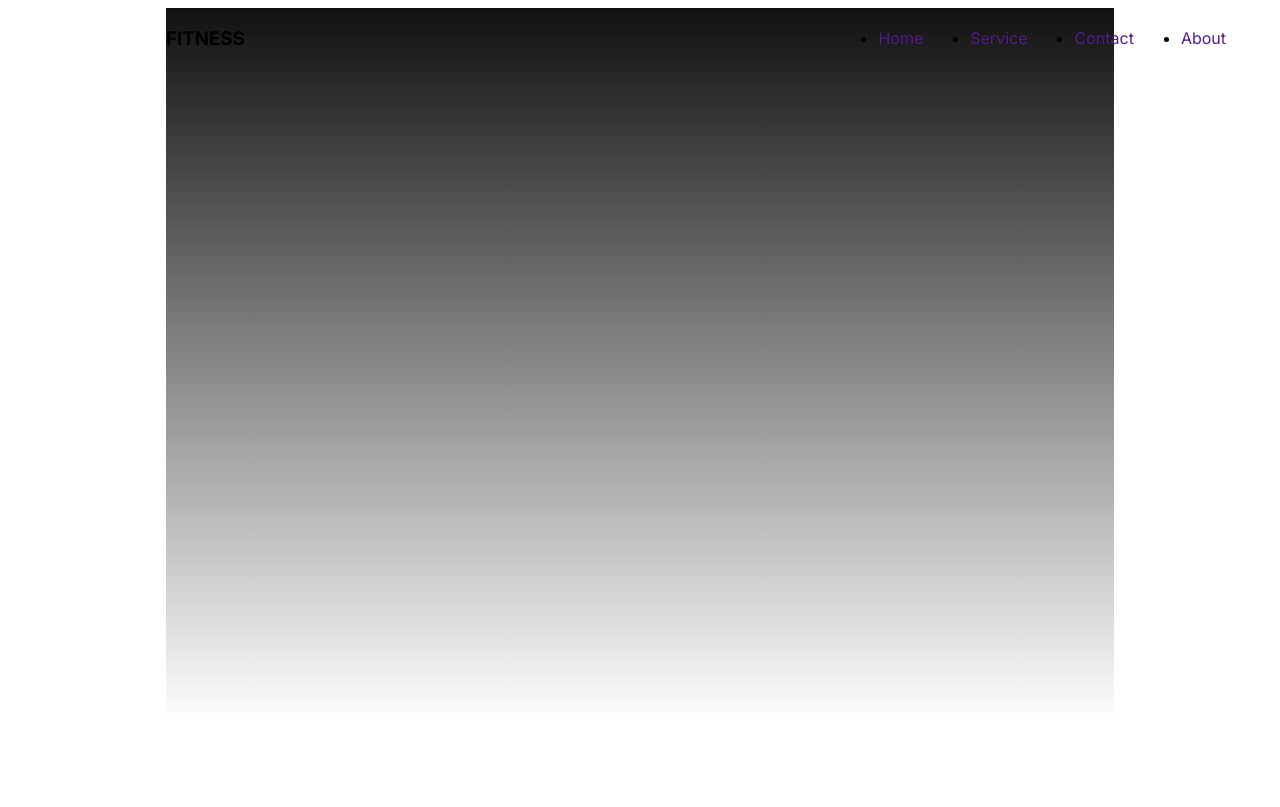
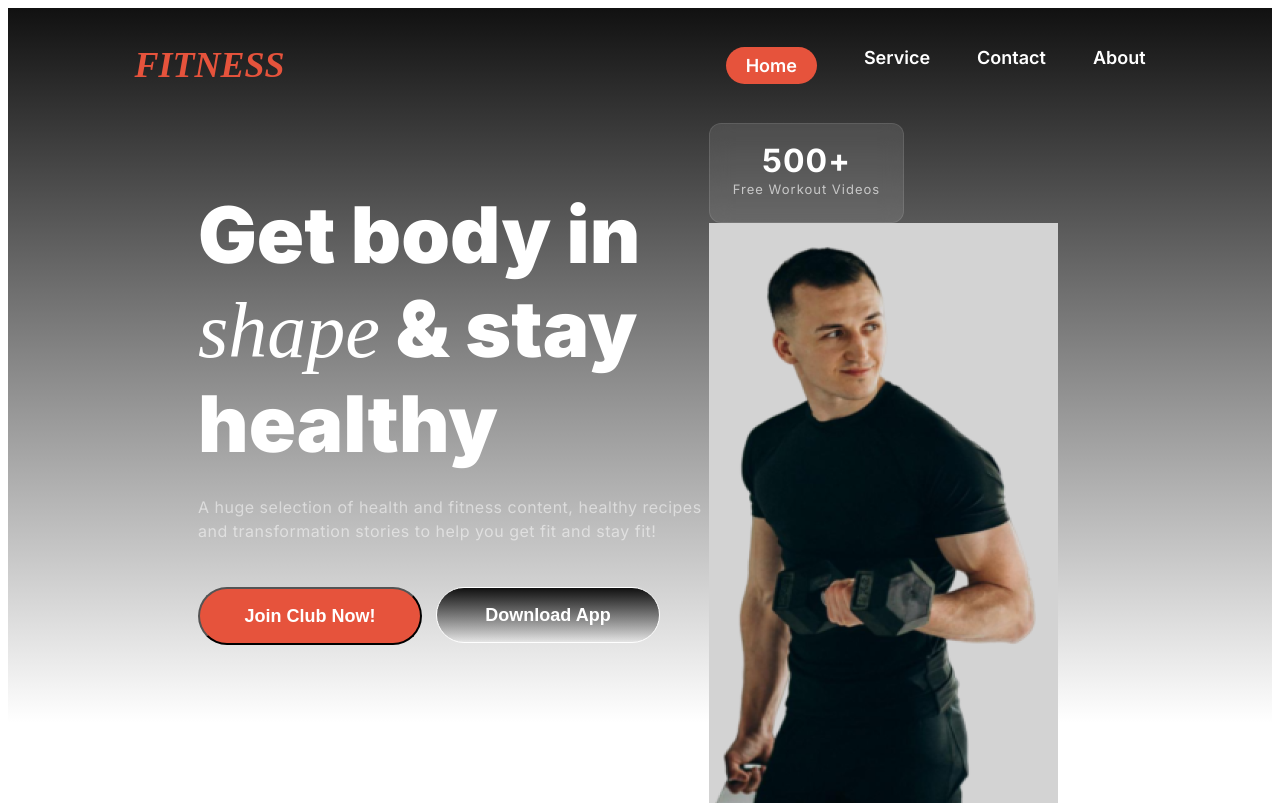
Before and after one commit to Razaul007/fitness, a plain HTML site: page index.html in a window 1280 px wide. Drawn offline with Linux system fonts and the light colour scheme.

Commit message:
added banner section

```diff
--- a/index.html
+++ b/index.html
@@ -1,23 +1,48 @@
 <!DOCTYPE html>
 <html lang="en">
+
 <head>
     <meta charset="UTF-8">
     <meta name="viewport" content="width=device-width, initial-scale=1.0">
     <title>FITNESS</title>
     <link rel="stylesheet" href="style.css">
+    <script src="https://kit.fontawesome.com/0b96a4ad19.js" crossorigin="anonymous"></script>
 </head>
+
 <body class="inter-font">
     <header class="header">
-       <nav class="navbar">
-        <h3>FITNESS</h3>
-        <ul>
-            <li><a href="">Home</a></li>
-            <li><a href="">Service</a></li>
-            <li><a href="">Contact</a></li>
-            <li><a href="">About</a></li>
-        </ul>
-       </nav>
+        <nav class="navbar">
+            <h3 class="nav-title">FITNESS</h3>
+            <ul class="nav-links">
+                <i class="fa-solid fa-bars hidden" id="menu-icon"></i>
+                <li class="nav-item"><a href="" class="nav-link link-one">Home</a></li>
+                <li class="nav-item"><a href="" class="nav-link">Service</a></li>
+                <li class="nav-item"><a href="" class="nav-link">Contact</a></li>
+                <li class="nav-item"><a href="" class="nav-link">About</a></li>
+            </ul>
+        </nav>
+        <section class="banner">
+          <div class="banner-text">
+             <div>
+                <h1 class="banner-title">Get body in <span class="shape"><i>shape</i></span> & stay healthy</h1>
+                <p class="banner-description">A huge selection of health and fitness content, healthy recipes and transformation stories to help you get fit and stay fit!</p>
+             </div>
+             <div class="banner-btn">
+                <button class="btn-one">Join Club Now!</button>
+                <button class="btn-two">Download App</button>
+             </div>
+          </div>
+          <div class="banner-img absolute">
+             <div class="card-one relative ">
+               <p class="workout-num">500+</p>
+               <p class="workout-text">Free Workout Videos</p>
+             </div>
+             <img src="images/Images 2.png" alt="" srcset="">
+             <div class="card"></div>
+          </div>
+        </section>
     </header>
 
 </body>
+
 </html>
--- a/style.css
+++ b/style.css
@@ -3,15 +3,16 @@
 
 
 .inter-font {
-  font-family: "Inter", sans-serif;
-  font-optical-sizing: auto;
+    font-family: "Inter", sans-serif;
+    font-optical-sizing: auto;
 
-  font-variation-settings:
-    "slnt" 0;
+    font-variation-settings:
+        "slnt" 0;
 }
+
 /* header style */
 .header {
-    width: 75%;
+    width: 100%;
     height: 715px;
     margin: 0 auto;
     background: linear-gradient(180deg, #111 0%, rgba(119, 119, 119, 0.00) 100%);
@@ -19,15 +20,200 @@
 
 .navbar {
     display: flex;
-    width: 1060px;
+    width: 80%;
     justify-content: space-between;
     align-items: center;
+    margin: 0 auto;
+
+
 }
-ul{
+
+.hidden {
+
+    width: 18px;
+    height: 0px;
+    flex-shrink: 0;
+    stroke-width: 2px;
+    stroke: #FFF;
+}
+
+.nav-title {
+    color: #E6533C;
+    font-family: inter-font;
+    font-size: 36px;
+    font-style: italic;
+    font-weight: 800;
+    line-height: 120%;
+    /* 43.2px */
+}
+
+.nav-links {
     display: flex;
     gap: 47px;
-}
-ul>li>a{
-    text-decoration: none;
 
 }
+
+.nav-item {
+    list-style: none;
+}
+
+.nav-link {
+    text-decoration: none;
+    color: #FFF;
+    font-size: 18px;
+    font-weight: 600;
+}
+
+.link-one {
+    display: flex;
+    padding: 8px 20px;
+    justify-content: center;
+    align-items: center;
+    gap: 10px;
+    border-radius: 46px;
+    background: #E6533C;
+}
+
+.banner {
+    display: flex;
+    justify-content: space-around;
+}
+
+.banner-title {
+    align-self: stretch;
+    color: #FFF;
+    font-family: Inter;
+    font-size: 78px;
+    font-style: normal;
+    font-weight: 900;
+    line-height: 120%;
+    /* 93.6px */
+    margin-bottom: 24px;
+}
+
+.banner-text {
+    display: flex;
+    width: 600px;
+    flex-direction: column;
+    align-items: flex-start;
+    gap: 28px;
+    margin-left: 190px;
+}
+
+.banner-description {
+    align-self: stretch;
+    color: rgba(255, 255, 255, 0.50);
+    line-height: 24px;
+    /* 150% */
+    letter-spacing: 0.5px;
+}
+
+.shape {
+    color: #FFF;
+    font-family: inter-font;
+    font-size: 78px;
+    font-style: normal;
+    font-weight: 400;
+    line-height: 120%;
+}
+
+.banner-btn {
+    display: flex;
+    align-items: flex-start;
+    gap: 14px;
+}
+
+.btn-one {
+    display: flex;
+    width: 224px;
+    padding: 16px 40px;
+    justify-content: center;
+    align-items: flex-start;
+    gap: 10px;
+    border-radius: 42px;
+    background: #E6533C;
+    color: #FFF;
+    font-size: 18px;
+    font-weight: 600;
+    line-height: 22px;
+    /* 122.222% */
+}
+
+.btn-two {
+    display: flex;
+    width: 224px;
+    padding: 16px 40px;
+    justify-content: center;
+    align-items: flex-start;
+    gap: 10px;
+    border-radius: 42px;
+    border: 1px solid #FFF;
+    background: linear-gradient(180deg, #111 0%, rgba(119, 119, 119, 0.00) 100%);
+    color: #FFF;
+    font-size: 18px;
+    font-weight: 600;
+    line-height: 22px;
+    /* 122.222% */
+}
+
+.banner-img img {
+    width: 349px;
+    height: 580px;
+    margin-right: 214px;
+    flex-shrink: 0;
+    background: lightgray -451.558px 0px / 267.675% 100.345%
+
+
+}
+
+.card-one {
+    width: 193px;
+    height: 98px;
+    border-radius: 12px;
+    border: 1px solid rgba(255, 255, 255, 0.10);
+    background: rgba(255, 255, 255, 0.10);
+    backdrop-filter: blur(10px);
+    text-align: center;
+
+}
+
+.workout-num {
+    color: #FFF;
+    font-size: 32px;
+    font-weight: 700;
+    line-height: 10px;
+    letter-spacing: 1px;
+    margin-bottom: 2px;
+}
+
+.workout-text {
+    color: rgba(255, 255, 255, 0.65);
+    font-size: 13px;
+    font-weight: 400;
+    line-height: 20px;
+    letter-spacing: 1px;
+}
+
+/* Responsive design */
+
+@media screen and (max-width: 576px) {
+    .nav-item {
+        display: none;
+    }
+
+    #menu-icon {
+        display: block;
+        /* Show menu icon on mobile */
+        font-size: 1.5rem;
+        cursor: pointer;
+    }
+
+}
+
+@media screen and (min-width: 577px) {
+
+    #menu-icon {
+        display: none;
+
+    }
+}
```
